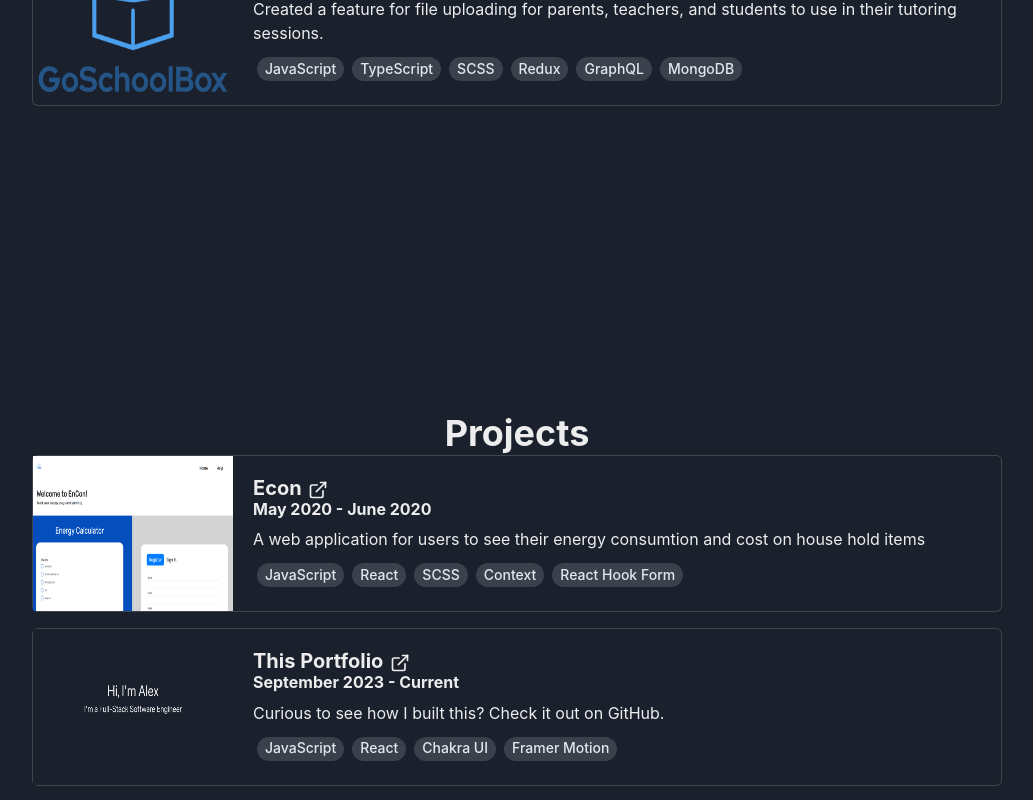
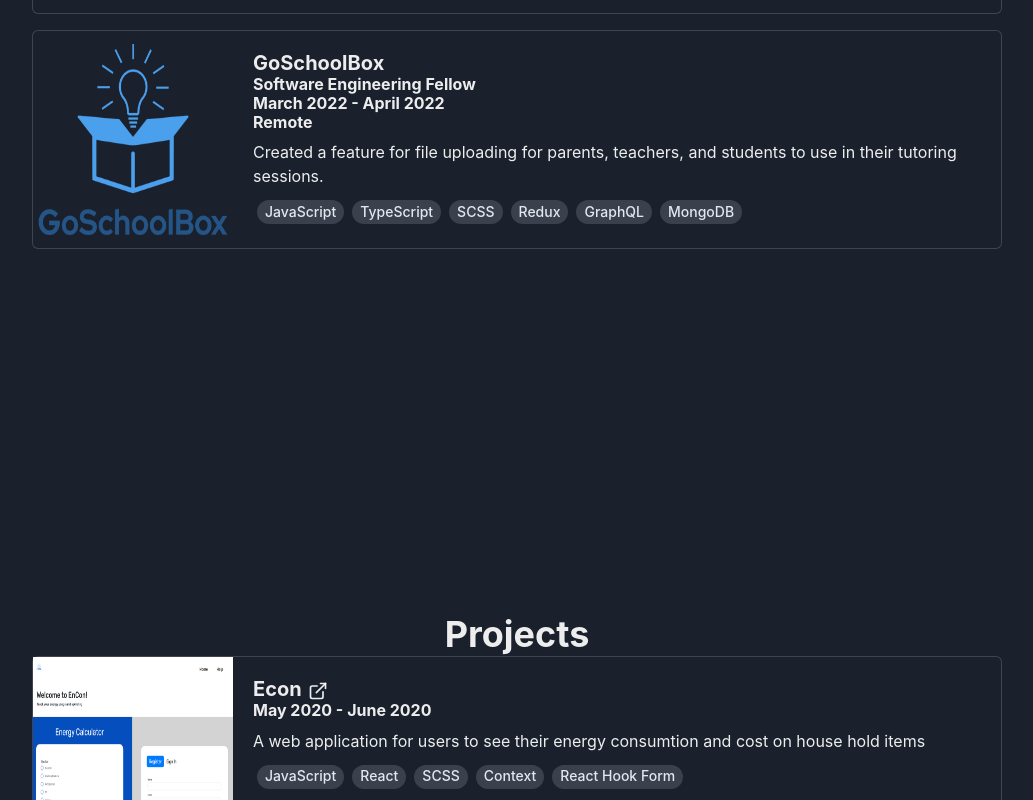
Before and after one commit to AlexandroM1234/PortfolioV2, a React (Create React App) app in the folder portfolio/: page / in a window 1280 px wide. Shown: the part 2000-2800 px from the top of the page, without its empty margins (123-1156 px from the left). Built offline with nearby package versions, Linux system fonts and the light colour scheme.

Commit message:
updated smooth scroll functionality and fixed centering issue

```diff
--- a/portfolio/src/App.js
+++ b/portfolio/src/App.js
@@ -13,10 +13,7 @@
   const projectsRef = useRef(null);
 
   const handleScroll = (elementRef) => {
-    window.scrollTo({
-      top: elementRef.current.offsetTop - 100,
-      behavior: "smooth",
-    });
+    elementRef.current?.scrollIntoView({ behavior: "smooth" });
   };
   return (
     <>
--- a/portfolio/src/Components/About.jsx
+++ b/portfolio/src/Components/About.jsx
@@ -1,4 +1,4 @@
-import { Flex, SimpleGrid, Text, Box, Heading } from "@chakra-ui/react";
+import { Flex, SimpleGrid, Text, Heading } from "@chakra-ui/react";
 import {
   ABOUT_ME,
   ABOUT_ME_HEADER,
@@ -14,7 +14,12 @@
 
   return (
     <>
-      <Box ref={ref} minHeight={"100vh"} marginY={1}>
+      <Flex
+        ref={ref}
+        minHeight={"100vh"}
+        align={"center"}
+        justifyContent={"center"}
+      >
         <motion.div
           viewport={{ once: true }}
           initial={{ opacity: 0, scale: 0.5 }}
@@ -36,7 +41,7 @@
             </Flex>
           </Flex>
         </motion.div>
-      </Box>
+      </Flex>
     </>
   );
 };
--- a/portfolio/src/Components/Experience.jsx
+++ b/portfolio/src/Components/Experience.jsx
@@ -1,4 +1,4 @@
-import { Box, Flex, Heading, VStack } from "@chakra-ui/react";
+import { Flex, Heading, VStack } from "@chakra-ui/react";
 import React, { forwardRef } from "react";
 import { EXPERIENCE, JobExperience } from "../constants/constants.js";
 import ExperienceCard from "./ExperienceCard.jsx";
@@ -9,7 +9,12 @@
   const isInView = useInView(ref);
   return (
     <>
-      <Box ref={ref} height={"100vh"} marginY={1}>
+      <Flex
+        ref={ref}
+        height={"100vh"}
+        align={"center"}
+        justifyContent={"center"}
+      >
         <motion.div
           viewport={{ once: true }}
           initial={{ opacity: 0, scale: 0.5 }}
@@ -25,7 +30,7 @@
             </VStack>
           </Flex>
         </motion.div>
-      </Box>
+      </Flex>
     </>
   );
 };
--- a/portfolio/src/Components/NavBar.jsx
+++ b/portfolio/src/Components/NavBar.jsx
@@ -19,8 +19,10 @@
         justifyContent="space-between"
         w="100%"
         padding={2}
-        backgroundColor={"blackAlpha.300"}
+        backgroundColor={colorMode === "dark" ? "gray.900" : "white"}
         position={"fixed"}
+        boxShadow={"base"}
+        top={0}
       >
         <Stack marginLeft={2} align={"center"} direction="row">
           <Avatar showBorder name="Alex Martinez" src="/me.png" />
--- a/portfolio/src/Components/Projects.jsx
+++ b/portfolio/src/Components/Projects.jsx
@@ -1,4 +1,4 @@
-import { Box, Flex, Heading, VStack } from "@chakra-ui/react";
+import { Flex, Heading, VStack } from "@chakra-ui/react";
 import { PROJECTS, ProjectDetails } from "../constants/constants.js";
 import React, { forwardRef } from "react";
 import ProjectCard from "./ProjectCard.jsx";
@@ -8,7 +8,12 @@
   const isInView = useInView(ref);
   return (
     <>
-      <Box ref={ref} height={"100vh"} marginY={1}>
+      <Flex
+        ref={ref}
+        height={"100vh"}
+        align={"center"}
+        justifyContent={"center"}
+      >
         <motion.div
           viewport={{ once: true }}
           initial={{ opacity: 0, scale: 0.5 }}
@@ -24,7 +29,7 @@
             </VStack>
           </Flex>
         </motion.div>
-      </Box>
+      </Flex>
     </>
   );
 };
```
